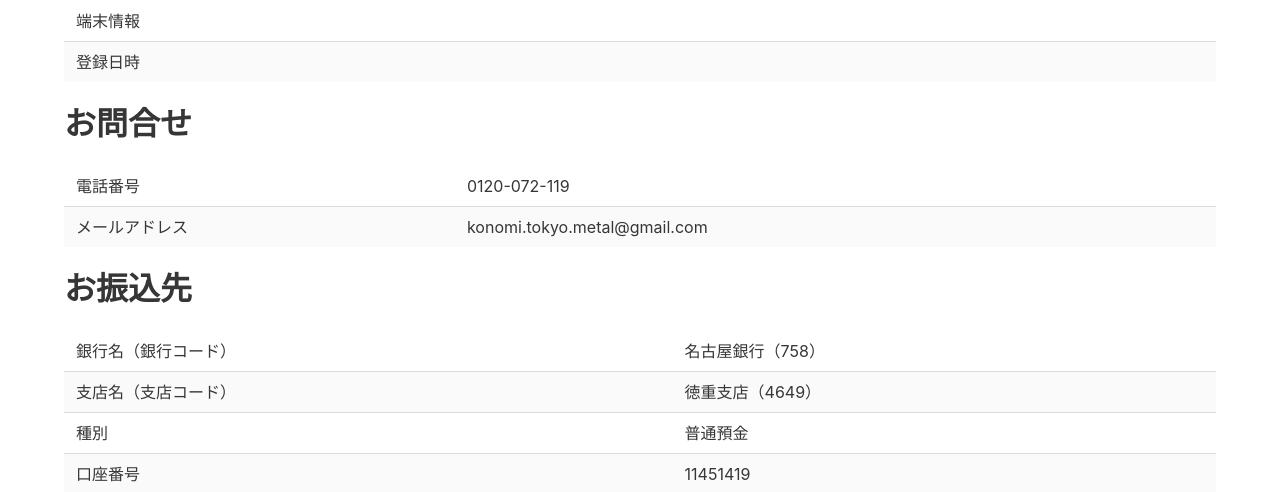
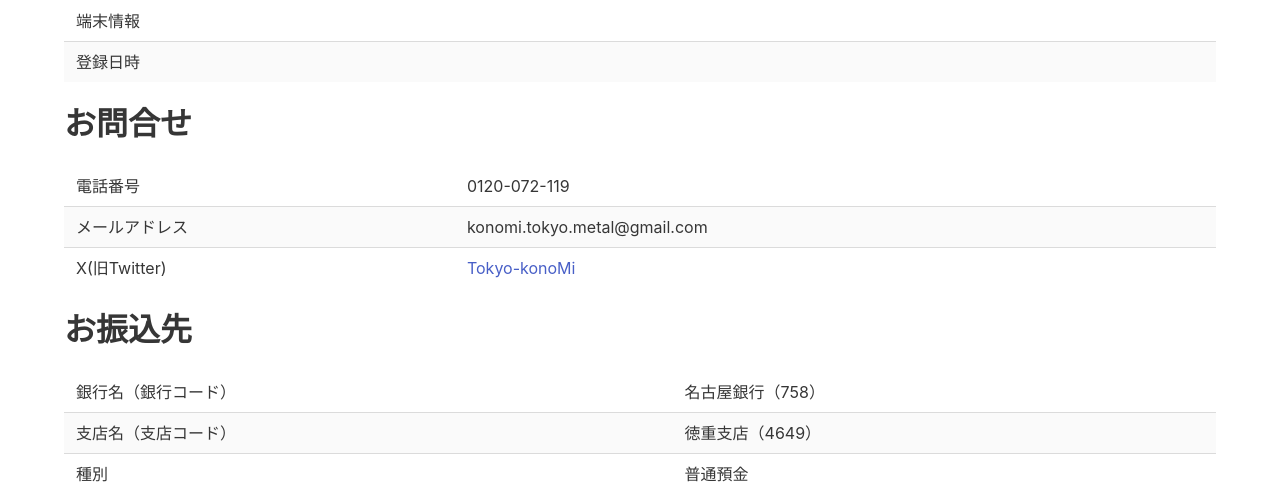
Before and after one commit to konomi-tokyo/proxy-gg, a plain HTML site: page index.html in a window 1280 px wide. Shown: the part 605-1097 px from the top of the page. Drawn offline with nearby package versions, Linux system fonts and the light colour scheme; a script that the page names is missing.

Commit message:
Update index.html

```diff
--- a/index.html
+++ b/index.html
@@ -56,6 +56,10 @@
             <td>メールアドレス</td>
             <td>konomi.tokyo.metal@gmail.com</td>
           </tr>
+           <tr>
+            <td>X(旧Twitter)</td>
+            <td><a target="_blank" rel="noopener noreferrer" href="https://x.com/KonoMi_Tokyo" class="btn">Tokyo-konoMi</a></td>
+          </tr>
         </table>
         <h2 class="title">お振込先</h2>
         <table class="table is-striped is-fullwidth">
```
